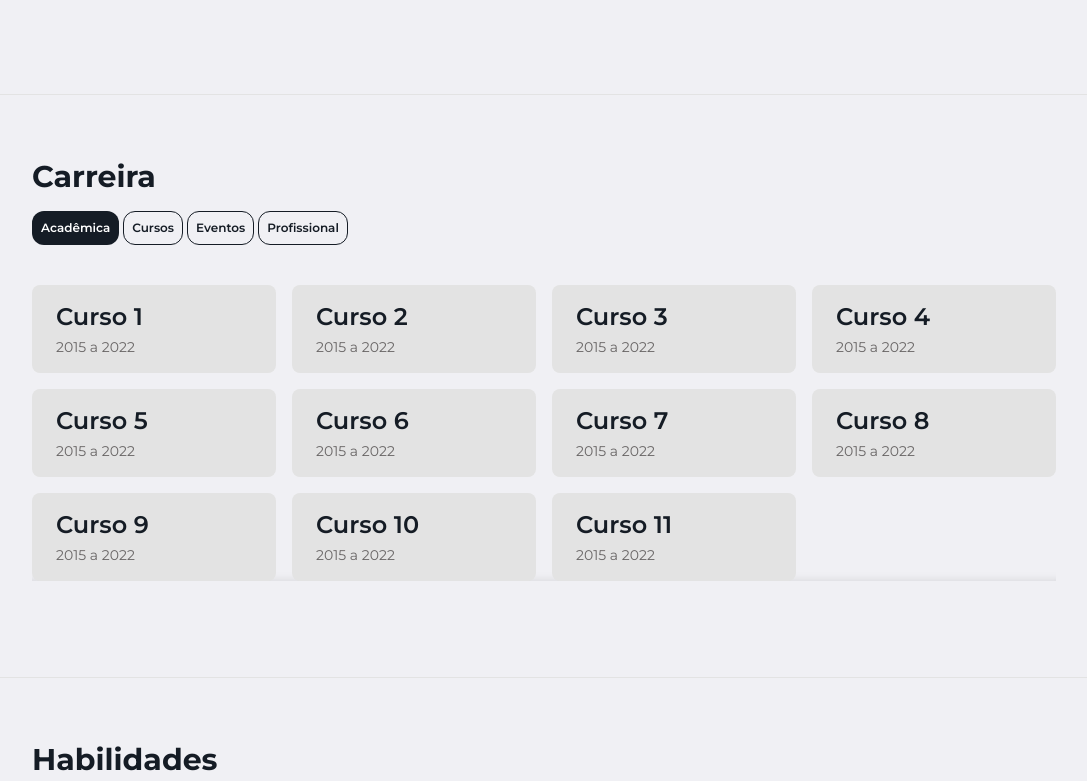
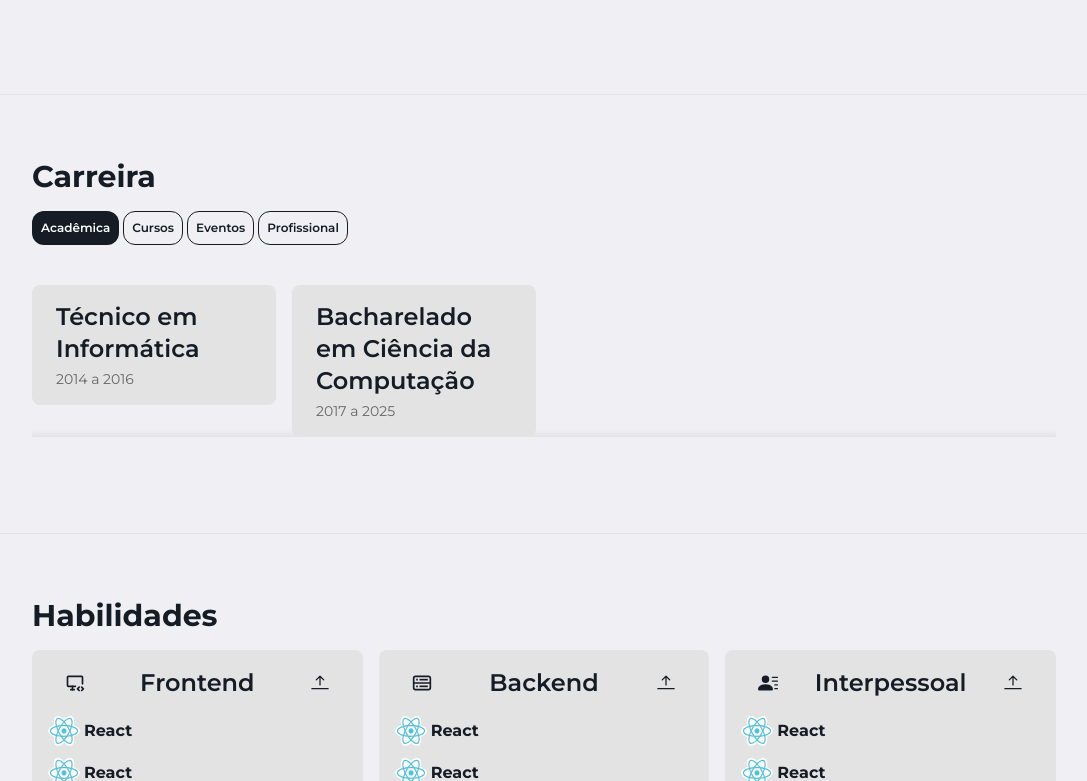
Before and after one commit to ricardorodriguespes17/ricardo-web, a Next.js app: page / in a window 1280 px wide. Shown: the part 1184-1965 px from the top of the page, without its empty margins (96-1183 px from the left). Built offline with nearby package versions, Linux system fonts and the light colour scheme.

Commit message:
feat: add career store and set career session to dynamic data

```diff
--- a/src/components/common/CareerItems.tsx
+++ b/src/components/common/CareerItems.tsx
@@ -1,19 +1,23 @@
 "use client"
 
+import useCareer from "@/store/careerStore"
+
 const CareerItems = () => {
-  const courses = new Array(11)
-    .fill("Curso")
-    .map((item, index) => `${item} ${index + 1}`)
+  const { careers, typeSelected } = useCareer()
 
   return (
     <div className="grid grid-cols-1 sm:grid-cols-2 md:grid-cols-3 lg:grid-cols-4 mt-10 gap-4 max-h-[300px] overflow-auto shadow-[inset_0_-10px_10px_-10px_#00000020]">
-      {courses.map((item, index) => (
+      {careers
+        .filter((item) => item.type === typeSelected)
+        .map((item, index) => (
           <div
             key={index}
             className="flex h-fit flex-col gap-1 py-4 px-6 rounded-lg bg-gray-30 dark:bg-dark-100"
           >
-          <h3>{item}</h3>
-          <p className="text-sm text-gray-80 dark:text-gray-50">2015 a 2022</p>
+            <h3>{item.title}</h3>
+            <p className="text-sm text-gray-80 dark:text-gray-50">
+              {item.period}
+            </p>
           </div>
         ))}
     </div>
--- a/src/components/common/CareerOptions.tsx
+++ b/src/components/common/CareerOptions.tsx
@@ -2,22 +2,28 @@
 
 import { useState } from "react"
 import Button from "../ui/Button"
+import useCareer from "@/store/careerStore"
 
-const options = ["Acadêmica", "Cursos", "Eventos", "Profissional"]
+const options: { id: CareerTypes; name: string }[] = [
+  { id: "academic", name: "Acadêmica" },
+  { id: "course", name: "Cursos" },
+  { id: "event", name: "Eventos" },
+  { id: "professional", name: "Profissional" },
+]
 
 const CareerOptions = () => {
-  const [selected, setSelected] = useState(0)
+  const { setTypeSelected, typeSelected } = useCareer()
 
   return (
     <div className="flex gap-1">
       {options.map((item, index) => (
         <Button
           key={index}
-          variant={selected === index ? "solid" : "outlined"}
+          variant={item.id === typeSelected ? "solid" : "outlined"}
           size="xs"
-          onClick={() => setSelected(index)}
+          onClick={() => setTypeSelected(item.id)}
         >
-          {item}
+          {item.name}
         </Button>
       ))}
     </div>
--- /dev/null
+++ b/src/store/careerStore.ts
@@ -0,0 +1,102 @@
+import { create } from "zustand"
+
+type State = {
+  careers: CareerType[]
+  typeSelected: CareerTypes
+}
+
+type Actions = {
+  setCareers: (careers: CareerType[]) => void
+  setTypeSelected: (type: CareerTypes) => void
+}
+
+const useCareer = create<State & Actions>()((set, get) => ({
+  typeSelected: "academic",
+  careers: [
+    {
+      title: "Técnico em Informática",
+      period: "2014 a 2016",
+      type: "academic",
+      company: "UESB",
+    },
+    {
+      title: "Bacharelado em Ciência da Computação",
+      period: "2017 a 2025",
+      type: "academic",
+      company: "IFNMG",
+    },
+    {
+      title: "Desenvolvedor Fullstack",
+      period: "ago 2020 a ago 2021",
+      type: "professional",
+      company: "Mercadótica Franquias",
+    },
+    {
+      title: "Desenvolvedor Frontend",
+      period: "ago 2021 a out 2021",
+      type: "professional",
+      company: "FWC Tecnologia",
+    },
+    {
+      title: "Desenvolvedor Frontend",
+      period: "nov 2021 a mar 2022",
+      type: "professional",
+      company: "Órulo",
+    },
+    {
+      title: "Desenvolvedor Frontend",
+      period: "mar 2022 a abr 2023",
+      type: "professional",
+      company: "Vetta Tecnologia",
+    },
+    {
+      title: "Desenvolvedor Freelancer Fullstack",
+      period: "set 2022 até hoje",
+      type: "professional",
+    },
+    {
+      title: "Campus Party BA",
+      period: "2018",
+      type: "event",
+    },
+    {
+      title: "Semana da Computação - UESB",
+      period: "2018",
+      company: "UESB",
+      type: "event",
+    },
+    {
+      title: "Semana da Computação - UESB",
+      period: "2019",
+      company: "UESB",
+      type: "event",
+    },
+    {
+      title: "Campus Party BR",
+      period: "2023",
+      type: "event",
+    },
+    {
+      title: "Introdução a Javascript",
+      period: "mai 2019",
+      company: "Udemy",
+      type: "course",
+    },
+    {
+      title: "Introdução ao Python",
+      period: "mai 2019",
+      company: "Udemy",
+      type: "course",
+    },
+    {
+      title: "React Native",
+      period: "mai 2019 a jun 2019",
+      company: "Udemy",
+      type: "course",
+    },
+  ],
+  setCareers: (careers) => set({ careers }),
+  setTypeSelected: (type) => set({ typeSelected: type }),
+}))
+
+export default useCareer
```
Also changed, not shown: src/@types/CareerType.d.ts (added, +9 -0 lines). Lines whose indentation alone changed are shown as unchanged.
